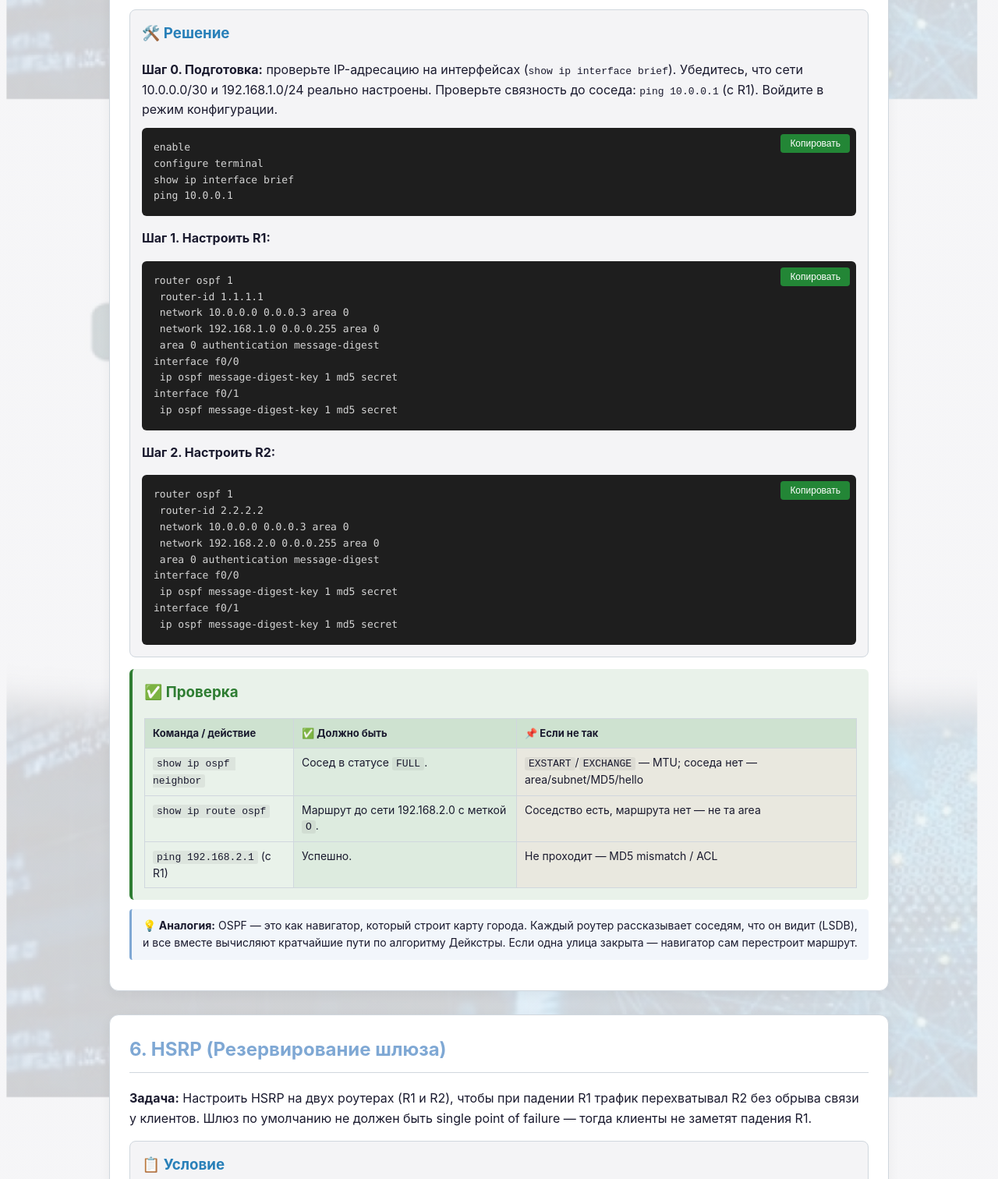
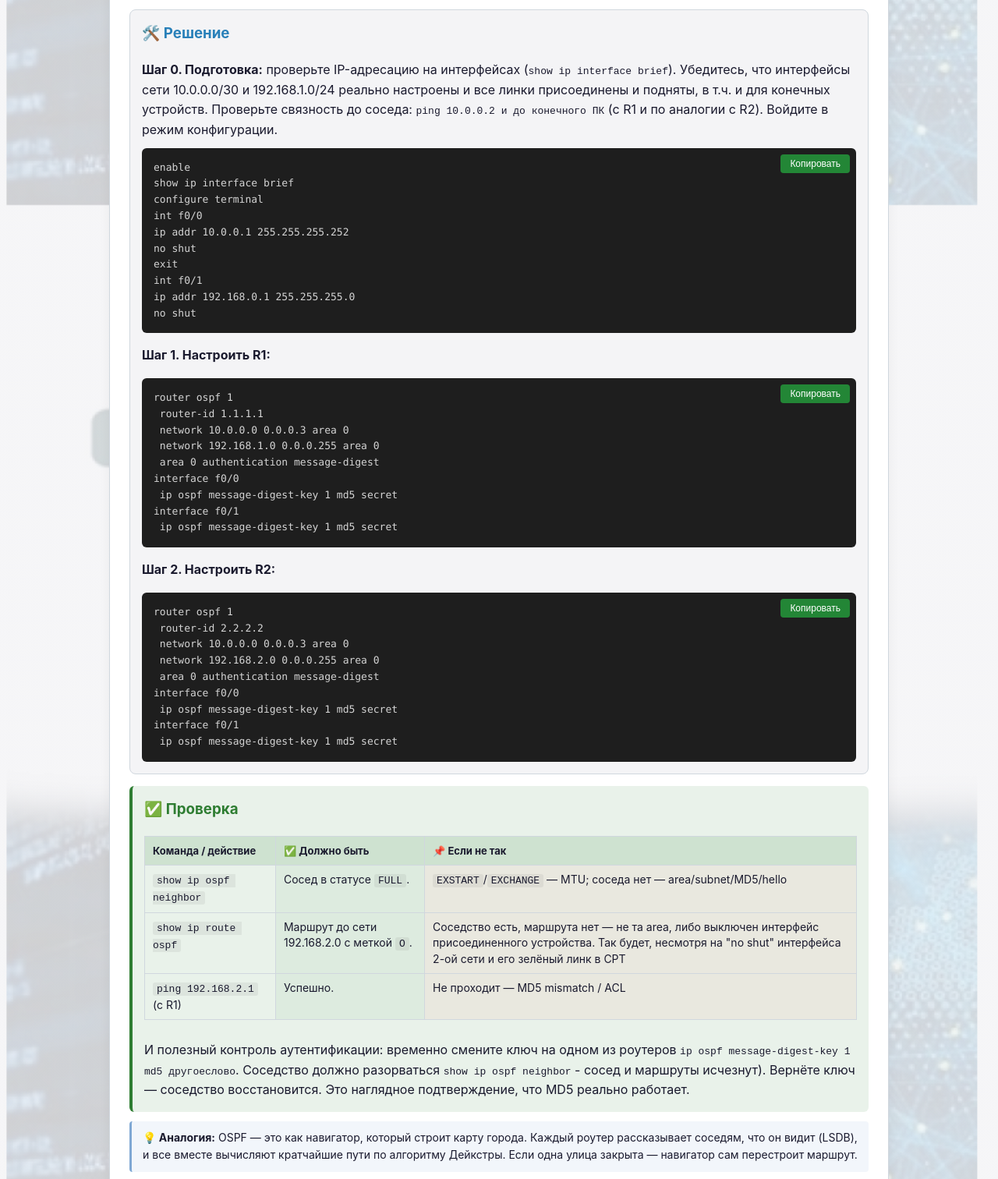
Before and after one commit to grolch96/grolch96.github.io, a plain HTML site: page practice.html in a window 1280 px wide. Shown: the part 7618-9130 px from the top of the page at 78% size. Drawn offline with Linux system fonts and the light colour scheme.

Commit message:
Корректировки справочного материала Практикума для, Блока проверок, до 5 задачи.

```diff
--- a/practice.html
+++ b/practice.html
@@ -494,12 +494,19 @@ show spanning-tree summary</pre>
         </div>
         <div class="task-block solution">
             <h3>🛠️ Решение</h3>
-            <p style="margin-bottom: 10px;"><strong>Шаг 0. Подготовка:</strong> проверьте IP-адресацию на интерфейсах (<code>show ip interface brief</code>). Убедитесь, что сети 10.0.0.0/30 и 192.168.1.0/24 реально настроены. Проверьте связность до соседа: <code>ping 10.0.0.1</code> (с R1). Войдите в режим конфигурации.</p>
+            <p style="margin-bottom: 10px;"><strong>Шаг 0. Подготовка:</strong> проверьте IP-адресацию на интерфейсах (<code>show ip interface brief</code>). Убедитесь, что интерфейсы сети 10.0.0.0/30 и 192.168.1.0/24 реально настроены и все линки присоединены и подняты, в т.ч. и для конечных устройств. Проверьте связность до соседа: <code>ping 10.0.0.2 и до конечного ПК</code> (с R1 и по аналогии с R2). Войдите в режим конфигурации.</p>
             <div class="code-wrap">
 <pre>enable
+show ip interface brief
 configure terminal
-show ip interface brief
-ping 10.0.0.1</pre>
+int f0/0
+ip addr 10.0.0.1 255.255.255.252
+no shut
+exit
+int f0/1
+ip addr 192.168.0.1 255.255.255.0
+no shut
+</pre>
                 <button class="copy-btn">Копировать</button>
             </div>
             <p><strong>Шаг 1. Настроить R1:</strong></p>
@@ -535,9 +542,11 @@ interface f0/1
 <thead><tr><th>Команда / действие</th><th>✅ Должно быть</th><th>📌 Если не так</th></tr></thead>
 <tbody>
 <tr><td class="cmd"><code>show ip ospf neighbor</code></td><td class="ok">Сосед в статусе <code>FULL</code>.</td><td class="bad"><code>EXSTART</code>/<code>EXCHANGE</code> — MTU; соседа нет — area/subnet/MD5/hello</td></tr>
-<tr><td class="cmd"><code>show ip route ospf</code></td><td class="ok">Маршрут до сети 192.168.2.0 с меткой <code>O</code>.</td><td class="bad">Соседство есть, маршрута нет — не та area</td></tr>
+<tr><td class="cmd"><code>show ip route ospf</code></td><td class="ok">Маршрут до сети 192.168.2.0 с меткой <code>O</code>.</td><td class="bad">Соседство есть, маршрута нет — не та area, либо выключен интерфейс присоединенного устройства. Так будет, несмотря на "no shut" интерфейса 2-ой сети и его зелёный линк в CPT</td></tr>
 <tr><td class="cmd"><code>ping 192.168.2.1</code> (с R1)</td><td class="ok">Успешно.</td><td class="bad">Не проходит — MD5 mismatch / ACL</td></tr>
 </tbody></table>
+<br>
+И полезный контроль аутентификации: временно смените ключ на одном из роутеров <code>ip ospf message-digest-key 1 md5 другоеслово</code>. Cоседство должно разорваться <code>show ip ospf neighbor</code> - сосед и маршруты исчезнут). Вернёте ключ — соседство восстановится. Это наглядное подтверждение, что MD5 реально работает.
         </div>
         <p class="analogy"><strong>💡 Аналогия:</strong> OSPF — это как навигатор, который строит карту города. Каждый роутер рассказывает соседям, что он видит (LSDB), и все вместе вычисляют кратчайшие пути по алгоритму Дейкстры. Если одна улица закрыта — навигатор сам перестроит маршрут.</p>
     </div>
```
